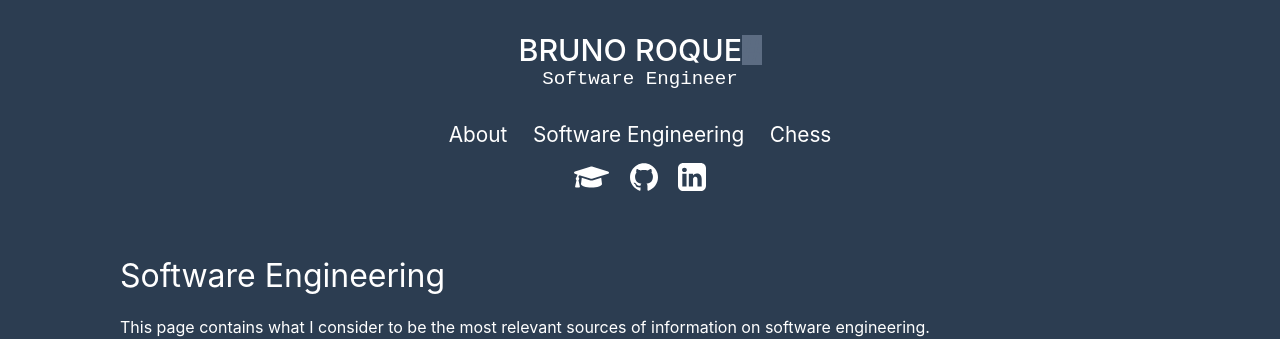
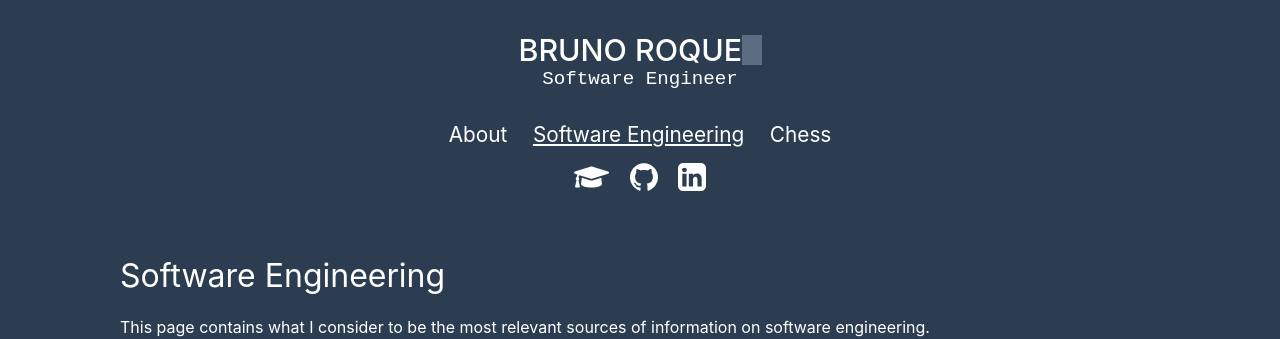
Before and after one commit to brunoroque06/brunoroque06.github.io, a Jekyll site: the page built from _pages/software-engineering.md, in a window 1280 px wide. Shown: the top 339 px of the page. Built offline with Jekyll 4.4.1, drawn with Linux system fonts in a browser that asks for light colours; our own code applies the rules of GitHub Pages for plain Markdown files.

Commit message:
Active page is highlighted

```diff
--- a/_includes/header.html
+++ b/_includes/header.html
@@ -6,14 +6,13 @@
     <div class="subtitle">Software Engineer</div>
   </div>
   <div class="pages">
-    <div class="page"><a href="{{ site.data.global.url }}/">About</a></div>
-    {% for page in site.data.pages %}
+    {% for p in site.data.pages %}
     <div class="page">
+      {% assign current = page.url | remove: '/' %}
       <a
-        href="{{
-          site.data.global.url
-        }}/{{ page | downcase | replace: ' ', '-'}}"
-        >{{ page }}</a
+        {% if current == p.link or current == '' and p.name == 'About' %} class='active' {% endif %}
+        href="{{ site.data.global.url }}/{{ p.link }}"
+        >{{ p.name }}</a
       >
     </div>
     {% endfor %}
--- a/_includes/style.scss
+++ b/_includes/style.scss
@@ -85,6 +85,10 @@ body {
         a:hover {
           background: $hover-color;
         }
+
+        a.active {
+          text-decoration: underline;
+        }
       }
     }
 
```
Also changed, not shown: _data/pages.yml (+6 -2 lines), 1 other file.
